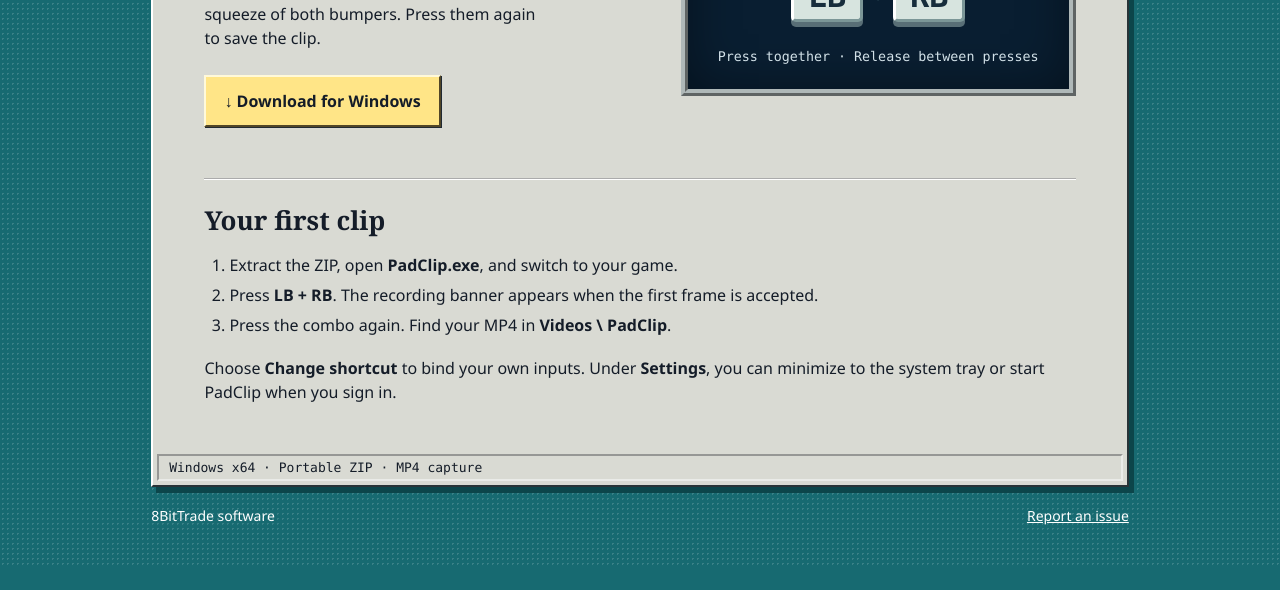
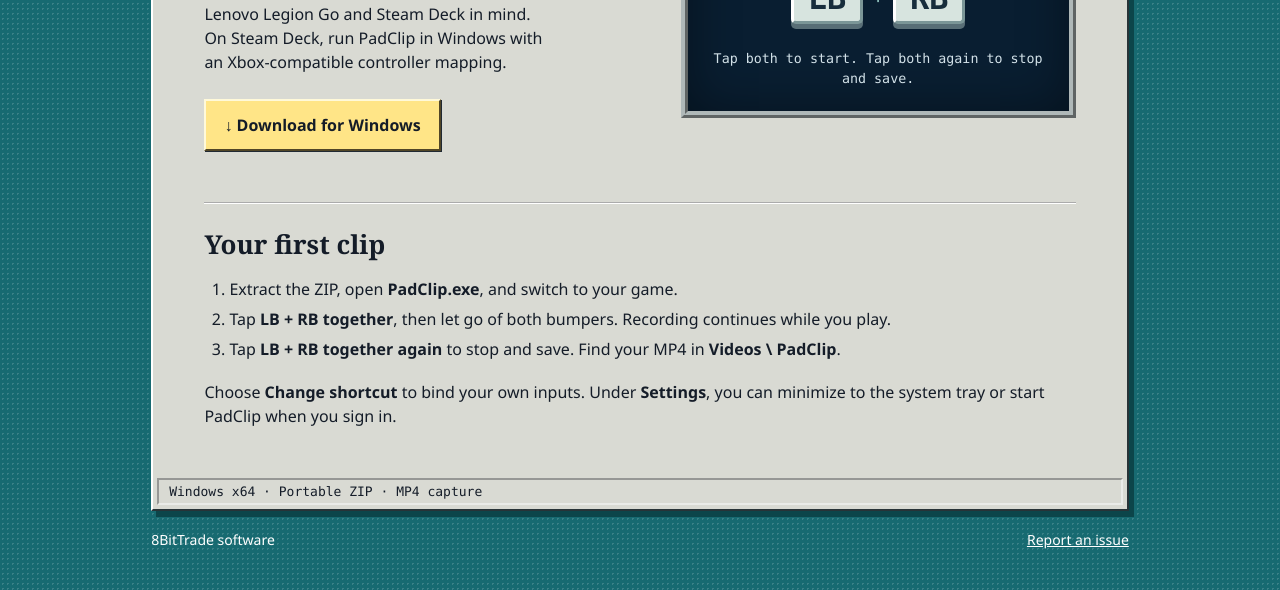
Before and after one commit to BabyCRTTV/PadClip, a plain HTML site: page index.html in a window 1280 px wide. Shown: the part 309-899 px from the top of the page. Before the commit the page ends 875 px from the top, so only its background shows below. Drawn offline with Linux system fonts and the light colour scheme.

Commit message:
Clarify the recording toggle and handheld Windows setup

```diff
--- a/index.html
+++ b/index.html
@@ -6,7 +6,7 @@
 </style>
 <main><header><b>8BitTrade</b><a href="https://github.com/BabyCRTTV/PadClip">GitHub repository</a></header>
 <article class="window"><div class="bar">PadClip.exe <span aria-hidden="true">▣</span></div>
-<section class="hero"><div><h1 class="wordmark">PadClip</h1><p>Record your Windows gameplay with a squeeze of both bumpers. Press them again to save the clip.</p><div class="actions"><a class="download" href="./8BitTrade-PadClip-Windows.zip" download>↓ Download for Windows</a></div></div>
-<div class="screen"><p><span class="signal"></span>Recording shortcut</p><div class="combo"><kbd>LB</kbd> + <kbd>RB</kbd></div><small>Press together · Release between presses</small></div></section>
-<section class="guide"><h2>Your first clip</h2><ol><li>Extract the ZIP, open <strong>PadClip.exe</strong>, and switch to your game.</li><li>Press <strong>LB + RB</strong>. The recording banner appears when the first frame is accepted.</li><li>Press the combo again. Find your MP4 in <strong>Videos &#92; PadClip</strong>.</li></ol><p>Choose <strong>Change shortcut</strong> to bind your own inputs. Under <strong>Settings</strong>, you can minimize to the system tray or start PadClip when you sign in.</p></section>
+<section class="hero"><div><h1 class="wordmark">PadClip</h1><p>A Windows gameplay recorder built with the Lenovo Legion Go and Steam Deck in mind. On Steam Deck, run PadClip in Windows with an Xbox-compatible controller mapping.</p><div class="actions"><a class="download" href="./8BitTrade-PadClip-Windows.zip" download>↓ Download for Windows</a></div></div>
+<div class="screen"><p><span class="signal"></span>Recording shortcut</p><div class="combo"><kbd>LB</kbd> + <kbd>RB</kbd></div><small>Tap both to start. Tap both again to stop and save.</small></div></section>
+<section class="guide"><h2>Your first clip</h2><ol><li>Extract the ZIP, open <strong>PadClip.exe</strong>, and switch to your game.</li><li>Tap <strong>LB + RB together</strong>, then let go of both bumpers. Recording continues while you play.</li><li>Tap <strong>LB + RB together again</strong> to stop and save. Find your MP4 in <strong>Videos &#92; PadClip</strong>.</li></ol><p>Choose <strong>Change shortcut</strong> to bind your own inputs. Under <strong>Settings</strong>, you can minimize to the system tray or start PadClip when you sign in.</p></section>
 <div class="status">Windows x64 · Portable ZIP · MP4 capture</div></article><footer><span>8BitTrade software</span><a href="https://github.com/BabyCRTTV/PadClip/issues">Report an issue</a></footer></main></html>
```
